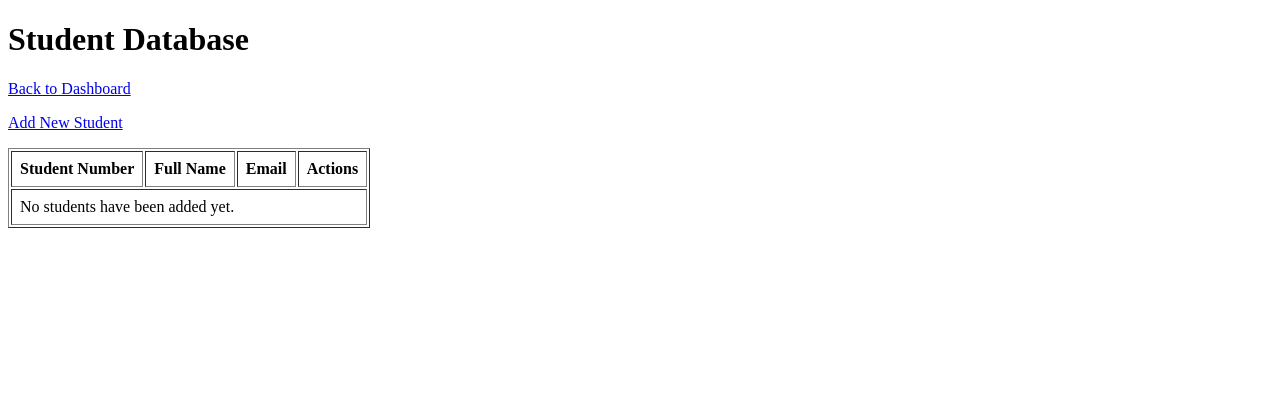
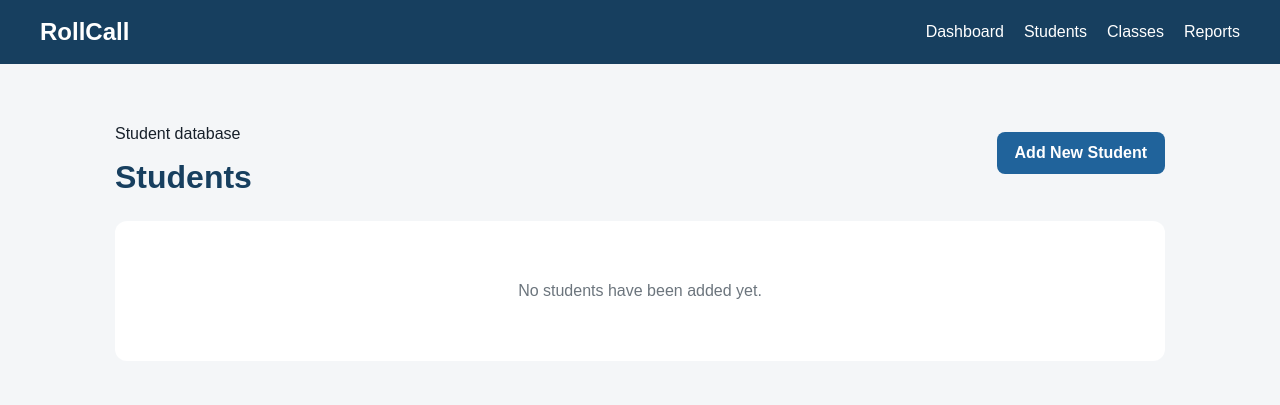
Before and after one commit to LinusPitargue/rollcall-attendance-system, a Flask app: page /students in a window 1280 px wide. Shown: the top 405 px of the page. Run offline with Flask 3, Linux system fonts and the light colour scheme; data that the repository does not hold is empty.

Commit message:
Style student management pages

```diff
--- a/static/style.css
+++ b/static/style.css
@@ -10,20 +10,37 @@ body {
 }
 
 .navbar {
+    align-items: center;
     background: #173f5f;
+    display: flex;
+    justify-content: space-between;
     padding: 18px 40px;
 }
 
-.navbar a {
+.brand {
     color: white;
-    font-size: 22px;
+    font-size: 24px;
     font-weight: bold;
     text-decoration: none;
 }
 
+.navigation-links {
+    display: flex;
+    gap: 20px;
+}
+
+.navigation-links a {
+    color: white;
+    text-decoration: none;
+}
+
+.navigation-links a:hover {
+    text-decoration: underline;
+}
+
 .container {
+    margin: 0 auto;
     max-width: 1100px;
-    margin: 0 auto;
     padding: 45px 25px;
 }
 
@@ -50,8 +67,10 @@ body {
 
 .button {
     background: #20639b;
+    border: none;
     border-radius: 8px;
     color: white;
+    cursor: pointer;
     display: inline-block;
     font-weight: bold;
     padding: 12px 18px;
@@ -60,6 +79,19 @@ body {
 
 .button:hover {
     background: #173f5f;
+}
+
+.button.secondary {
+    background: #6c757d;
+}
+
+.button.danger {
+    background: #b23a48;
+}
+
+.button.small {
+    font-size: 13px;
+    padding: 8px 12px;
 }
 
 .card-grid {
@@ -83,7 +115,119 @@ body {
     line-height: 1.5;
 }
 
+.page-header {
+    align-items: center;
+    display: flex;
+    justify-content: space-between;
+    margin-bottom: 25px;
+}
+
+.page-header h1 {
+    color: #173f5f;
+    margin: 0;
+}
+
+.table-card {
+    background: white;
+    border-radius: 12px;
+    overflow-x: auto;
+    padding: 20px;
+}
+
+table {
+    border-collapse: collapse;
+    width: 100%;
+}
+
+th {
+    background: #173f5f;
+    color: white;
+    text-align: left;
+}
+
+th,
+td {
+    border-bottom: 1px solid #d9dee3;
+    padding: 14px;
+}
+
+tr:hover {
+    background: #f4f6f8;
+}
+
+.action-links {
+    align-items: center;
+    display: flex;
+    gap: 8px;
+}
+
+.form-card {
+    background: white;
+    border-radius: 12px;
+    max-width: 650px;
+    padding: 30px;
+}
+
+.form-group {
+    margin-bottom: 20px;
+}
+
+.form-group label {
+    display: block;
+    font-weight: bold;
+    margin-bottom: 7px;
+}
+
+.form-group input,
+.form-group select {
+    border: 1px solid #cbd3da;
+    border-radius: 7px;
+    font-size: 15px;
+    padding: 11px;
+    width: 100%;
+}
+
+.form-group input:focus,
+.form-group select:focus {
+    border-color: #20639b;
+    outline: 2px solid #c6ddf0;
+}
+
+.error-message {
+    background: #f8d7da;
+    border-radius: 7px;
+    color: #842029;
+    margin-bottom: 20px;
+    padding: 12px;
+}
+
+.success-message {
+    background: #d1e7dd;
+    border-radius: 7px;
+    color: #0f5132;
+    margin-bottom: 20px;
+    padding: 12px;
+}
+
+.empty-message {
+    color: #6c757d;
+    padding: 25px;
+    text-align: center;
+}
+
 @media (max-width: 700px) {
+    .navbar {
+        align-items: flex-start;
+        flex-direction: column;
+        gap: 15px;
+        padding: 18px 22px;
+    }
+
+    .navigation-links {
+        flex-wrap: wrap;
+        gap: 12px;
+    }
+
     .hero {
         display: block;
         padding: 30px;
@@ -100,4 +244,15 @@ body {
     .card-grid {
         grid-template-columns: 1fr;
     }
+
+    .page-header {
+        align-items: flex-start;
+        flex-direction: column;
+        gap: 15px;
+    }
+
+    .action-links {
+        align-items: flex-start;
+        flex-direction: column;
+    }
 }
--- /dev/null
+++ b/templates/base.html
@@ -0,0 +1,28 @@
+<!doctype html>
+<html lang="en">
+  <head>
+    <meta charset="UTF-8" />
+    <meta name="viewport" content="width=device-width, initial-scale=1.0" />
+
+    <title>{% block title %}RollCall{% endblock %}</title>
+
+    <link
+      rel="stylesheet"
+      href="{{ url_for('static', filename='style.css') }}"
+    />
+  </head>
+  <body>
+    <nav class="navbar">
+      <a class="brand" href="/">RollCall</a>
+
+      <div class="navigation-links">
+        <a href="/">Dashboard</a>
+        <a href="/students">Students</a>
+        <a href="/classes">Classes</a>
+        <a href="/reports">Reports</a>
+      </div>
+    </nav>
+
+    <main class="container">{% block content %} {% endblock %}</main>
+  </body>
+</html>
--- a/templates/students.html
+++ b/templates/students.html
@@ -1,22 +1,17 @@
-<!doctype html>
-<html lang="en">
-  <head>
-    <meta charset="UTF-8" />
-    <meta name="viewport" content="width=device-width, initial-scale=1.0" />
-    <title>Students | RollCall</title>
-  </head>
-  <body>
-    <h1>Student Database</h1>
+{% extends "base.html" %} {% block title %} Students | RollCall {% endblock %}
+{% block content %}
+<div class="page-header">
+  <div>
+    <p class="eyebrow">Student database</p>
+    <h1>Students</h1>
+  </div>
 
-    <p>
-      <a href="/">Back to Dashboard</a>
-    </p>
+  <a class="button" href="/students/new"> Add New Student </a>
+</div>
 
-    <p>
-      <a href="/students/new">Add New Student</a>
-    </p>
-
-    <table border="1" cellpadding="8">
+<div class="table-card">
+  {% if students %}
+  <table>
     <thead>
       <tr>
         <th>Student Number</th>
@@ -33,26 +28,29 @@
         <td>{{ student["full_name"] }}</td>
         <td>{{ student["email"] or "No email" }}</td>
         <td>
-            <a href="/students/{{ student['id'] }}/edit"> Edit </a>
+          <div class="action-links">
+            <a
+              class="button small secondary"
+              href="/students/{{ student['id'] }}/edit"
+            >
+              Edit
+            </a>
 
             <form
               method="post"
               action="/students/{{ student['id'] }}/delete"
-              style="display: inline"
-              onsubmit="
-                return confirm('Are you sure you want to delete this student?');
-              "
+              onsubmit="return confirm('Delete this student?');"
             >
-              <button type="submit">Delete</button>
+              <button class="button small danger" type="submit">Delete</button>
             </form>
+          </div>
         </td>
-        </tr>
-        {% else %}
-        <tr>
-          <td colspan="4">No students have been added yet.</td>
       </tr>
       {% endfor %}
     </tbody>
   </table>
-  </body>
-</html>
+  {% else %}
+  <p class="empty-message">No students have been added yet.</p>
+  {% endif %}
+</div>
+{% endblock %}
```
Also changed, not shown: templates/student_form.html (+25 -24 lines). Lines whose indentation alone changed are shown as unchanged.
